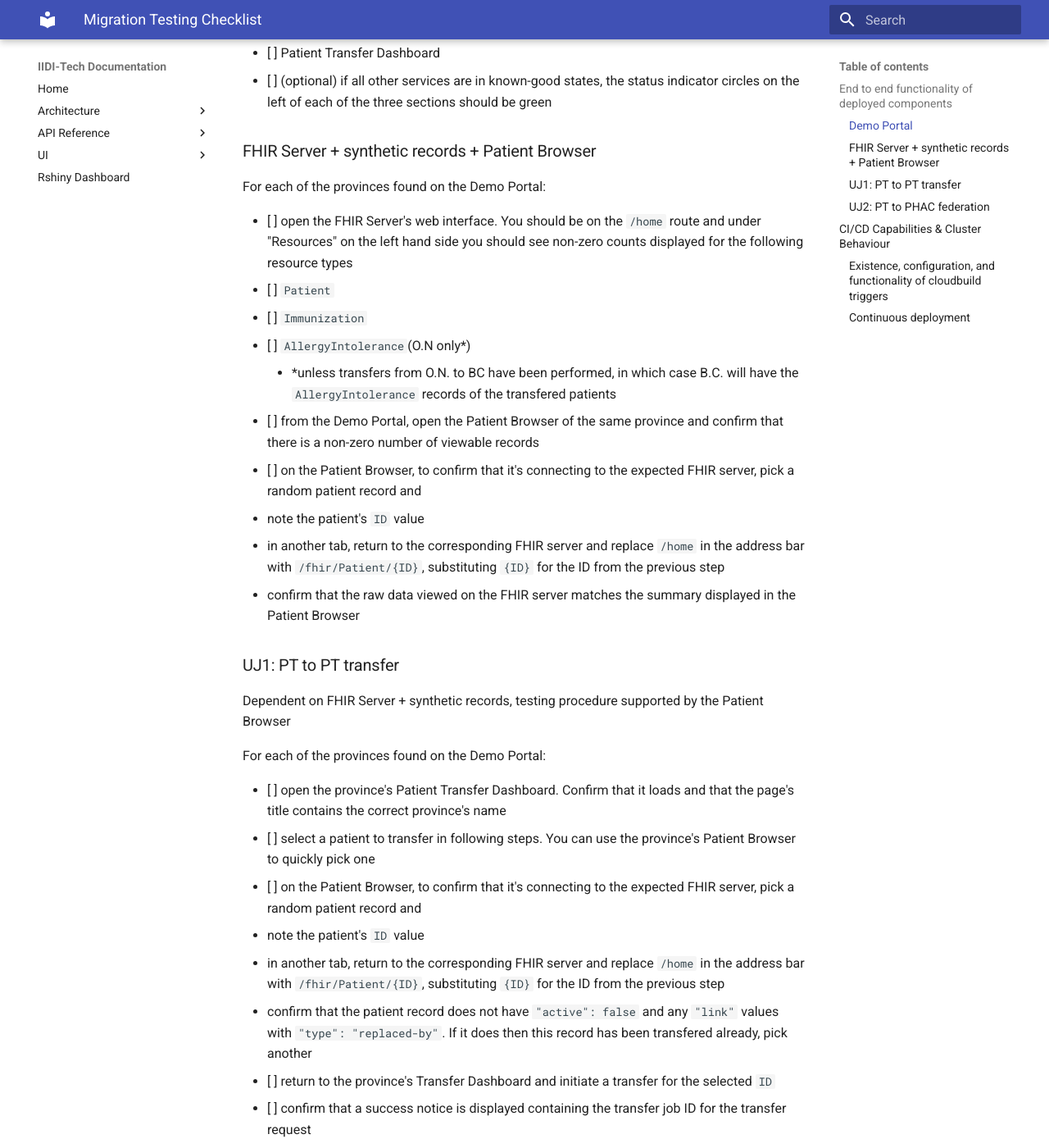
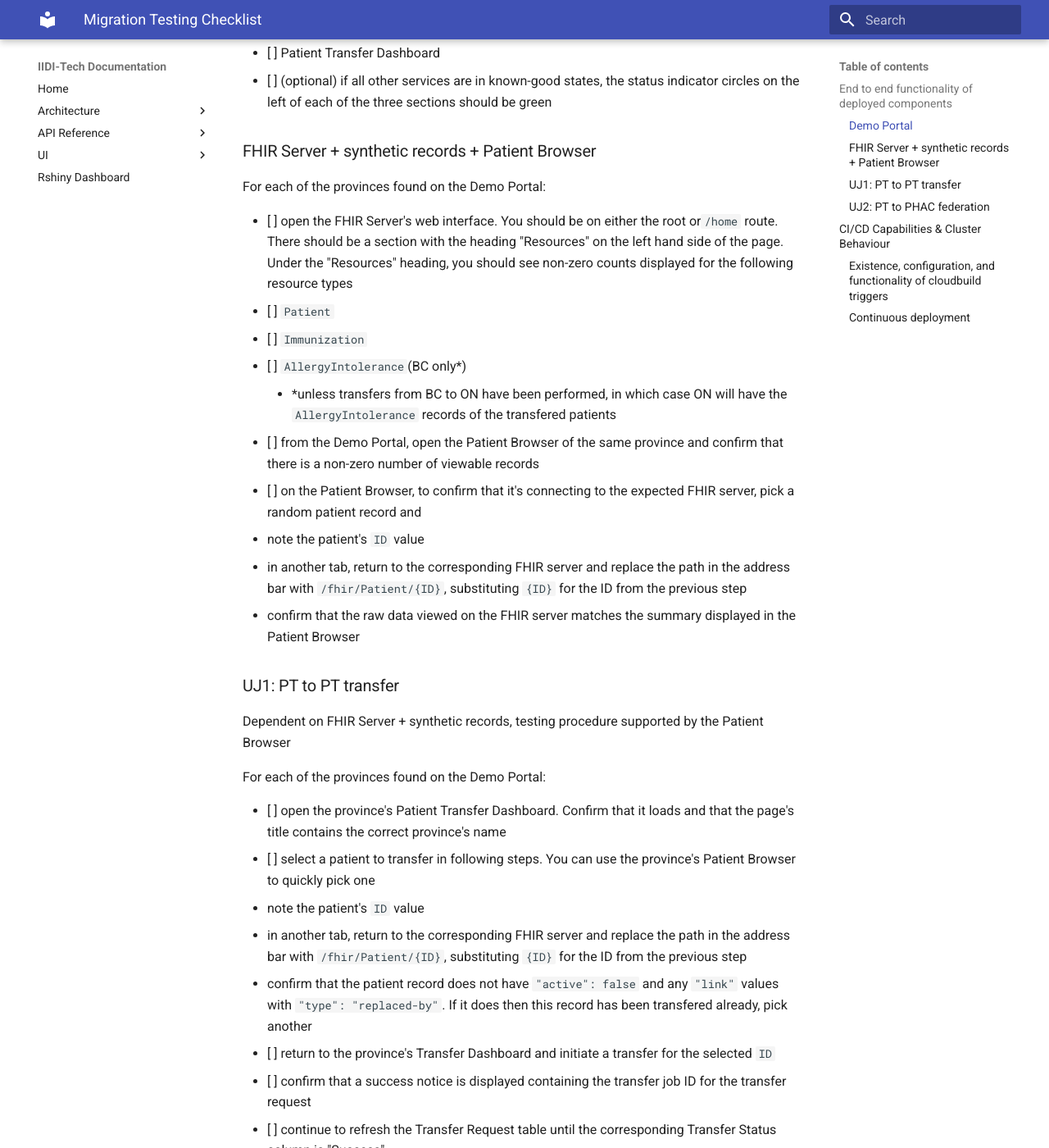
Before and after one commit to PHACDataHub/iidi-tech, an MkDocs documentation site: the page built from docs/mirgration-test-checklist/migration-test-checklist.md, in a window 1280 px wide and 1400 px high, scrolled down 661 px. Shown: the whole window at 82% size. Built offline with MkDocs 1.6.1 and Material for MkDocs 9.7.7, drawn with Linux system fonts in a browser that asks for light colours; some of the changed text lies outside the part shown.

Commit message:
Migration test checklist edits following test-run

```diff
--- a/docs/mirgration-test-checklist/migration-test-checklist.md
+++ b/docs/mirgration-test-checklist/migration-test-checklist.md
@@ -22,15 +22,15 @@ Note: for steps mentioning existance and functionality of any links, don't requi
 
 For each of the provinces found on the Demo Portal:
 
-- [ ] open the FHIR Server's web interface. You should be on the `/home` route and under "Resources" on the left hand side you should see non-zero counts displayed for the following resource types
+- [ ] open the FHIR Server's web interface. You should be on either the root or`/home` route. There should be a section with the heading "Resources" on the left hand side of the page. Under the "Resources" heading, you should see non-zero counts displayed for the following resource types
   - [ ] `Patient`
   - [ ] `Immunization`
-  - [ ] `AllergyIntolerance`(O.N only\*)
-    - \*unless transfers from O.N. to BC have been performed, in which case B.C. will have the `AllergyIntolerance` records of the transfered patients
+  - [ ] `AllergyIntolerance`(BC only\*)
+    - \*unless transfers from BC to ON have been performed, in which case ON will have the `AllergyIntolerance` records of the transfered patients
 - [ ] from the Demo Portal, open the Patient Browser of the same province and confirm that there is a non-zero number of viewable records
 - [ ] on the Patient Browser, to confirm that it's connecting to the expected FHIR server, pick a random patient record and
   1. note the patient's `ID` value
-  2. in another tab, return to the corresponding FHIR server and replace `/home` in the address bar with `/fhir/Patient/{ID}`, substituting `{ID}` for the ID from the previous step
+  2. in another tab, return to the corresponding FHIR server and replace the path in the address bar with `/fhir/Patient/{ID}`, substituting `{ID}` for the ID from the previous step
   3. confirm that the raw data viewed on the FHIR server matches the summary displayed in the Patient Browser
 
 ### UJ1: PT to PT transfer
@@ -41,15 +41,14 @@ For each of the provinces found on the Demo Portal:
 
 - [ ] open the province's Patient Transfer Dashboard. Confirm that it loads and that the page's title contains the correct province's name
 - [ ] select a patient to transfer in following steps. You can use the province's Patient Browser to quickly pick one
-- [ ] on the Patient Browser, to confirm that it's connecting to the expected FHIR server, pick a random patient record and
   1. note the patient's `ID` value
-  2. in another tab, return to the corresponding FHIR server and replace `/home` in the address bar with `/fhir/Patient/{ID}`, substituting `{ID}` for the ID from the previous step
+  2. in another tab, return to the corresponding FHIR server and replace the path in the address bar with `/fhir/Patient/{ID}`, substituting `{ID}` for the ID from the previous step
   3. confirm that the patient record does not have `"active": false` and any `"link"` values with `"type": "replaced-by"`. If it does then this record has been transfered already, pick another
 - [ ] return to the province's Transfer Dashboard and initiate a transfer for the selected `ID`
 - [ ] confirm that a success notice is displayed containing the transfer job ID for the transfer request
 - [ ] continue to refresh the Transfer Request table until the corresponding Transfer Status column is "Success"
 - [ ] note the "Patient ID in receiving system" value in the corresponding Result column
-- [ ] on the current province's FHIR server, using the original patient `ID`, return to `/fhir/Patient/{ID}` and confirm that the record now has `"active": false` and a `"link"` value with `"type": "replaced-by"`
+- [ ] on the **original province's** FHIR server, using the original patient `ID`, return to `/fhir/Patient/{ID}` and confirm that the record now has `"active": false` and a `"link"` value with `"type": "replaced-by"`
 - [ ] on the **receiving province's** FHIR server, using the new ID providied in the Transfer Dashboard's Transfer Requests table's Result column, visit `/fhir/Patient/{new ID}` and confirm that the information matches the record from the originating FHIR server
 
 ### UJ2: PT to PHAC federation
```
